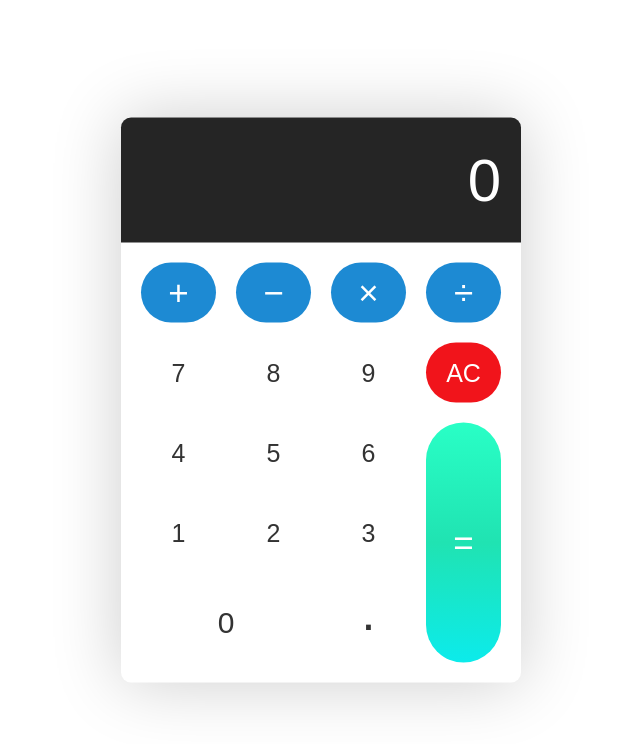
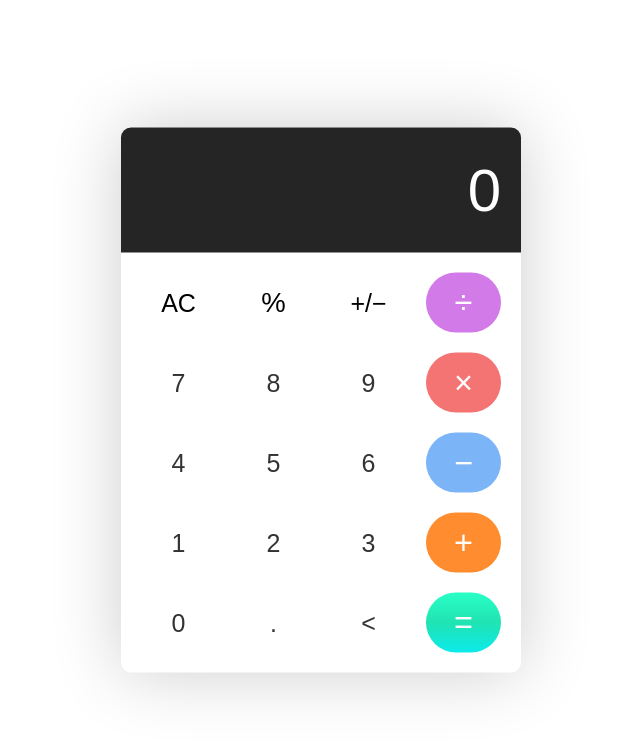
Before and after one commit to zynhrus/Exercise1, a plain HTML site: page Exercise2/index.html in a window 1280 px wide. Shown: the whole page, without its empty margins (319-959 px from the left). Drawn offline with Linux system fonts and the light colour scheme.

Commit message:
Complete

```diff
--- a/Exercise2/app.js
+++ b/Exercise2/app.js
@@ -27,6 +27,24 @@ function inputDecimal(dot) {
 
   if (!calculator.displayValue.includes(dot)) {
     calculator.displayValue += dot;
+  }
+}
+
+function plusMinus() {
+  if (calculator.displayValue != "0") {
+    calculator.displayValue *= -1;
+  }
+}
+
+function inputPercent() {
+  if (calculator.displayValue != "0") {
+    calculator.displayValue /= 100;
+  }
+}
+
+function backSpace() {
+  if (calculator.displayValue != "0") {
+    calculator.displayValue = calculator.displayValue.slice(0, -1);
   }
 }
 
@@ -91,6 +109,25 @@ keys.addEventListener("click", event => {
     updateDisplay();
     return;
   }
+
+  if (target.classList.contains("plus-minus")) {
+    plusMinus(target.value);
+    updateDisplay();
+    return;
+  }
+
+  if (target.classList.contains("percent")) {
+    inputPercent(target.value);
+    updateDisplay();
+    return;
+  }
+
+  if (target.classList.contains("delete")) {
+    backSpace(target.value);
+    updateDisplay();
+    return;
+  }
+
   if (target.classList.contains("clear")) {
     resetCalculator();
     updateDisplay();
--- a/Exercise2/index.html
+++ b/Exercise2/index.html
@@ -12,9 +12,9 @@
       <input type="text" class="hasil" value="" disabled />
       <div class="tombol">
 
-        <button class="perhitungan" value="+">&plus;</button>
-        <button class="perhitungan" value="-">&minus;</button>
-        <button class="perhitungan" value="*">&times;</button>
+        <button class="clear" value="all-clear">AC</button>
+        <button class="percent" value="%">&percnt;</button>
+        <button class="plus-minus">&plus;/&minus;</button>
         <button class="perhitungan" value="/">&divide;</button>
 
         <button value="7">7</button>
@@ -29,10 +29,13 @@
         <button value="2">2</button>
         <button value="3">3</button>
 
-        <button class="nol" value="0">0</button>
+        <button value="0">0</button>
         <button class="decimal" value=".">.</button>
-        <button class="clear" value="all-clear">AC</button>
+        <button class="delete"><</button>
 
+        <button class="tambah perhitungan" value="+">&plus;</button>
+        <button class="kurang perhitungan" value="-">&minus;</button>
+        <button class="kali perhitungan" value="*">&times;</button>
         <button class="sama-dengan perhitungan" value="=">=</button>
       </div>
     </div>
--- a/Exercise2/style.css
+++ b/Exercise2/style.css
@@ -61,35 +61,54 @@ button:focus {
 }
 
 .perhitungan {
-   font-size: 35px;
-   background-color: #1d8ad3;
-   border-color: #337cac;
+   font-size: 32.5px;
+   background: #D27AE8;
    border: none;
    color: white;
 }
 
-.clear {
-   background-color: #f1141b;
+.kurang {
+   background-color: #7BB4F7;
    border-color: #b0353a;
    color: #fff;
-   grid-area: 2 / 4;
-}
-
-.nol {
-   font-size: 30px;
-   height: 100%;
-   grid-area: 5 / 1 / 1 span/ 2 span;
-}
-
-.decimal {
-   font-size: 50px;
-   margin-bottom: 20px;
+   grid-area: 3 / 4 / 6 / 5;
 }
 
 .sama-dengan {
    background: linear-gradient(to bottom, #29ffc6, #20e3b2, #0cebeb);
-   border-color: #337cac;
    color: #fff;
    height: 100%;
-   grid-area: 3 / 4 / 6 / 5;
+   grid-area: 5 / 4 / 6 / 5;
 }
+
+.kali {
+   background: #F47474;
+   border: none;
+   color: white;
+   grid-area: 2 / 4 / 6 / 5;
+}
+
+.tambah {
+   background: rgb(255, 141, 47);
+   border: none;
+   color: white;
+   grid-area: 4 / 4 / 6 / 5;
+}
+
+.clear {
+   font-size: 25px;
+   border: none;
+   color: rgb(0, 0, 0);
+}
+
+.plus-minus {
+   font-size: 25px;
+   border: none;
+   color: rgb(0, 0, 0);
+}
+
+.percent {
+   font-size: 27.5px;
+   border: none;
+   color: rgb(0, 0, 0);
+}
```
